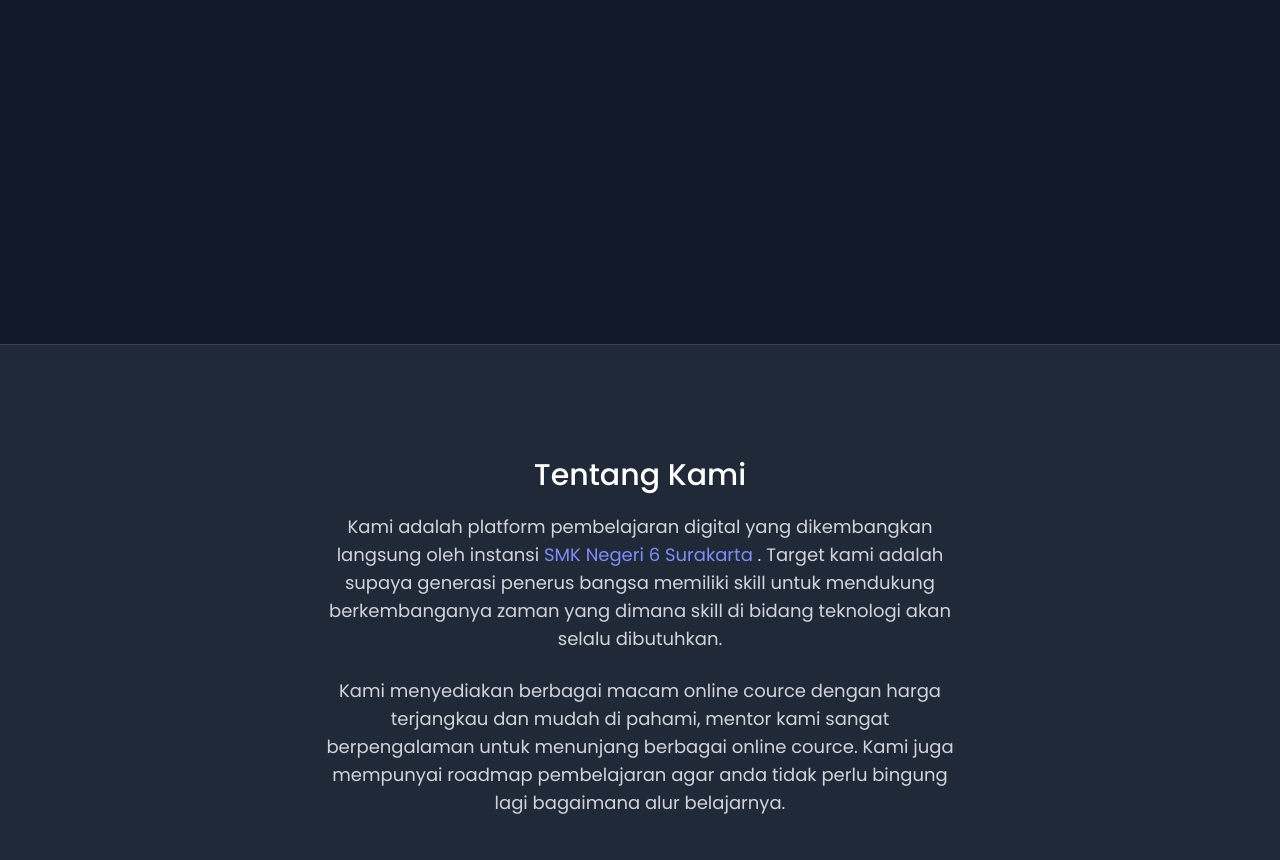
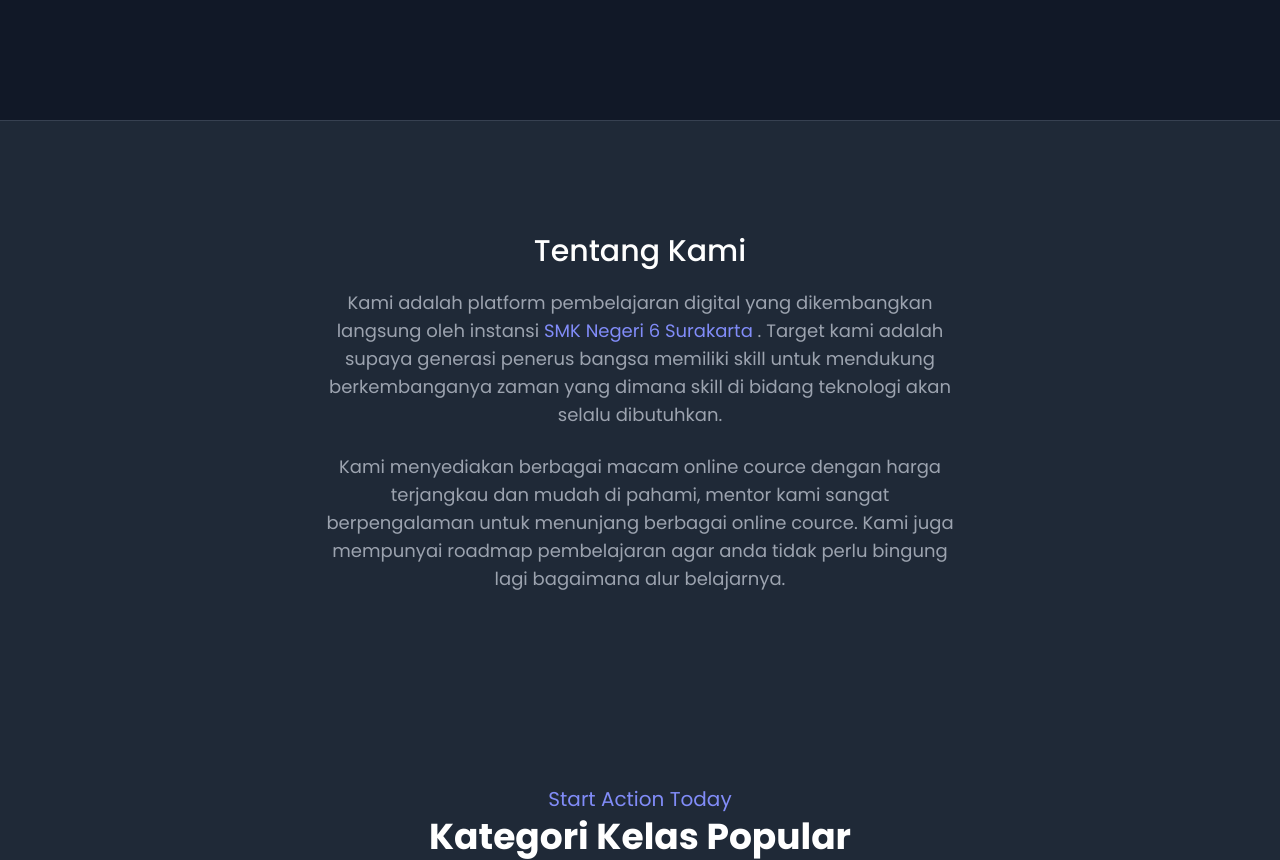
Before and after one commit to AjiSyailendra/syailendra-pimpel-2022, a website: page index.html in a window 1280 px wide. Shown: the part 680-1540 px from the top of the page. Drawn offline with nearby package versions, Linux system fonts and the light colour scheme.

Commit message:
finish ygy

```diff
--- a/index.html
+++ b/index.html
@@ -101,17 +101,17 @@
   <!-- jumbotron -->
 
   <!-- About -->
-  <section class="bg-gray-800 border-t border-gray-700 mt-56 pb-24" id="about">
+  <section class="bg-gray-800 border-t border-gray-700 md:mt-0 mt-56 pb-24" id="about">
     <div class="md:w-[50%] w-[95%] mx-auto pt-28">
       <h1 class="text-3xl font-medium text-center text-white mb-5"  data-aos="fade-down" data-aos-delay="50">Tentang Kami</h1>
-      <p class="text-gray-300 text-lg text-center" data-aos="fade-zoom-in" data-aos-delay="100">
+      <p class="text-gray-400 text-lg text-center" data-aos="fade-zoom-in" data-aos-delay="100">
         Kami adalah platform pembelajaran digital yang dikembangkan langsung oleh instansi <a class="text-indigo-400"
           href="https://smkn6solo.sch.id/">SMK Negeri 6 Surakarta</a> . Target kami adalah supaya generasi penerus
         bangsa memiliki skill untuk mendukung berkembanganya zaman yang dimana skill di bidang teknologi akan selalu
         dibutuhkan.
       </p>
       <br>
-      <p class="text-gray-300 text-lg text-center" data-aos="fade-zoom-in" data-aos-delay="150">
+      <p class="text-gray-400 text-lg text-center" data-aos="fade-zoom-in" data-aos-delay="150">
         Kami menyediakan berbagai macam online cource dengan harga terjangkau dan mudah di pahami, mentor kami sangat
         berpengalaman untuk menunjang berbagai online cource. Kami juga mempunyai roadmap pembelajaran agar anda tidak
         perlu bingung lagi bagaimana alur belajarnya.
```
